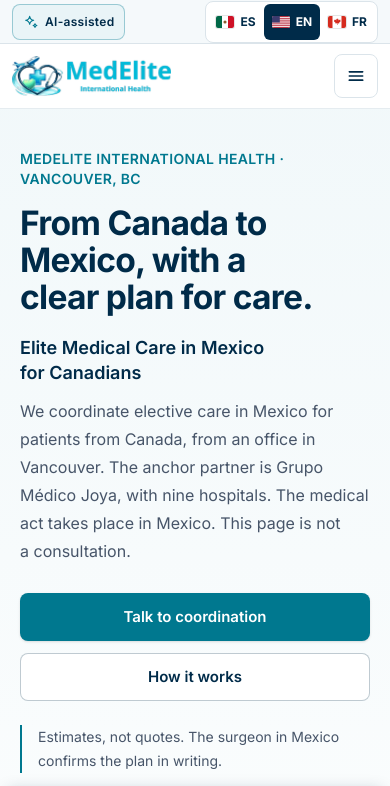
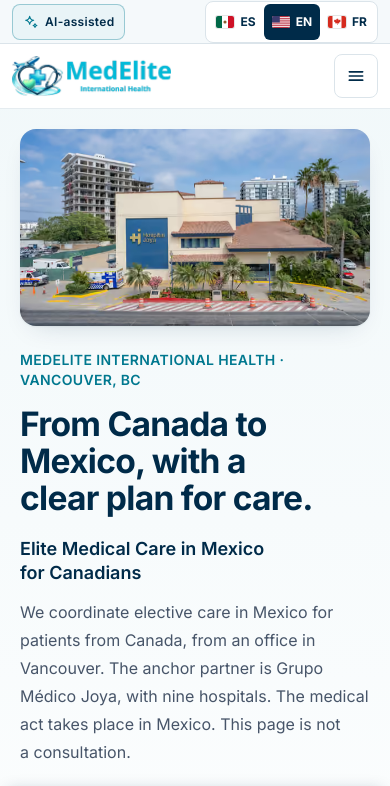
Before and after one commit to IngAdrianTapia/medelite, a React (Vite) app: page /en in a window 390 px wide. Shown: the top 786 px of the page. Built offline with nearby package versions, Linux system fonts and the light colour scheme.

Commit message:
Portada en celular: foto real primero, como los sitios de referencia (#18)
Co-authored-by: IngAdrianTapia <341442873+IngAdrianTapia@users.noreply.github.com>

```diff
--- a/src/pages/HomePage.tsx
+++ b/src/pages/HomePage.tsx
@@ -63,7 +63,7 @@ export function HomePage() {
       <Seo title={m.meta.title} description={m.meta.description} path="/" />
 
       <section id="inicio" className="border-b border-line bg-gradient-to-b from-soft/60 to-white">
-        <div className="mx-auto grid max-w-[1200px] items-center gap-8 px-5 py-10 md:px-8 md:py-16 lg:grid-cols-[minmax(0,1fr)_minmax(0,1.05fr)] lg:gap-14 lg:py-20">
+        <div className="mx-auto grid max-w-[1200px] items-center gap-6 px-5 pt-5 pb-10 md:gap-8 md:px-8 md:py-16 lg:grid-cols-[minmax(0,1fr)_minmax(0,1.05fr)] lg:gap-14 lg:py-20">
           <div className="min-w-0">
             <p className="text-sm font-semibold tracking-wide text-gold uppercase">{m.hero.kicker}</p>
             <h1 className="mt-4 font-serif text-[2.1rem] leading-[1.1] text-navy sm:text-5xl lg:text-[3.4rem]">{copy.headline}</h1>
@@ -79,7 +79,7 @@ export function HomePage() {
             </div>
             <p className="mt-6 border-l-2 border-gold pl-4 text-sm leading-6 text-muted">{m.notice}</p>
           </div>
-          <div className="relative aspect-[4/3] w-full overflow-hidden rounded-2xl bg-soft shadow-premium lg:aspect-[5/4]">
+          <div className="relative order-first aspect-[16/9] w-full overflow-hidden rounded-2xl bg-soft shadow-premium sm:aspect-[4/3] lg:order-none lg:aspect-[5/4]">
           {HERO_FRAMES.map((name, index) => (
             <div key={name} className="hero-frame absolute inset-0">
               <div className={reduce ? "absolute inset-0" : "kenburns absolute inset-0"}>
```
